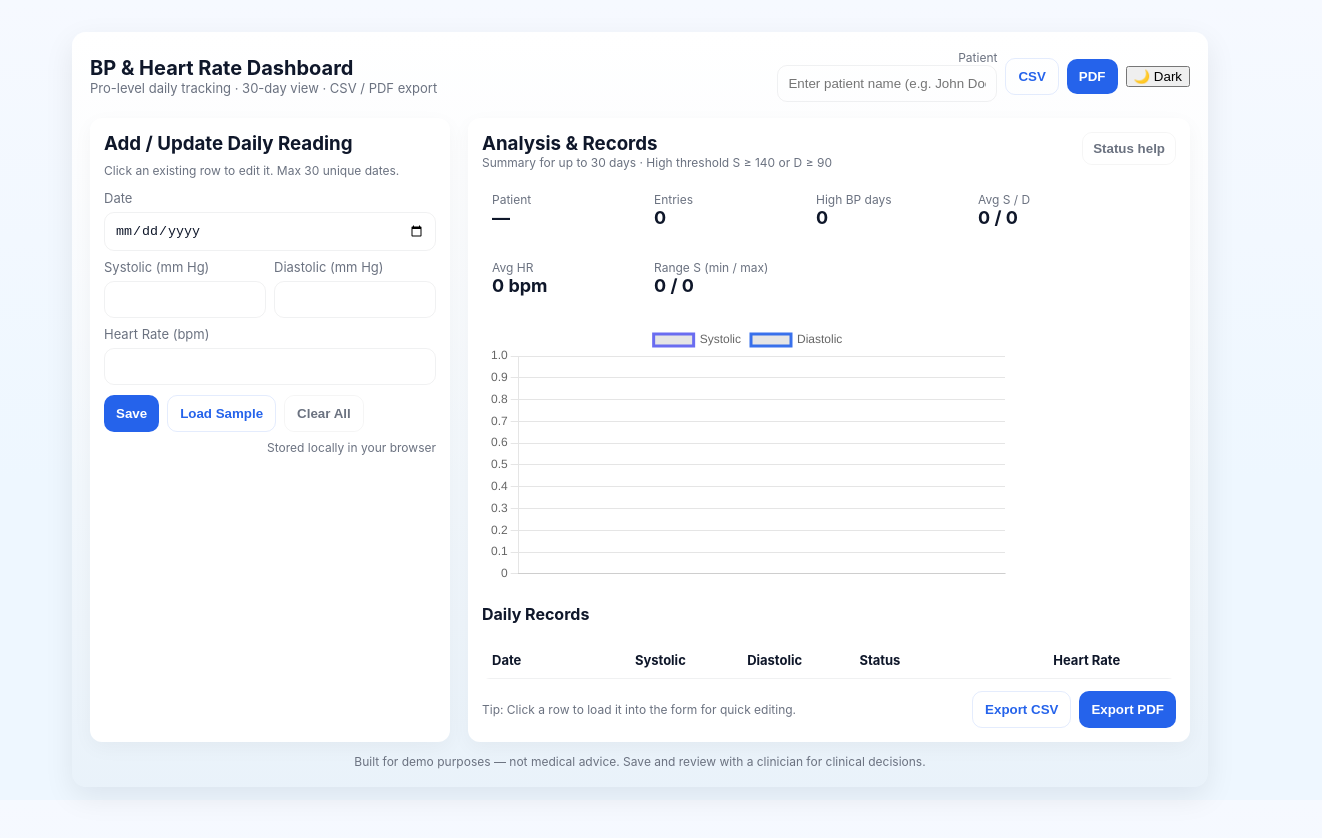
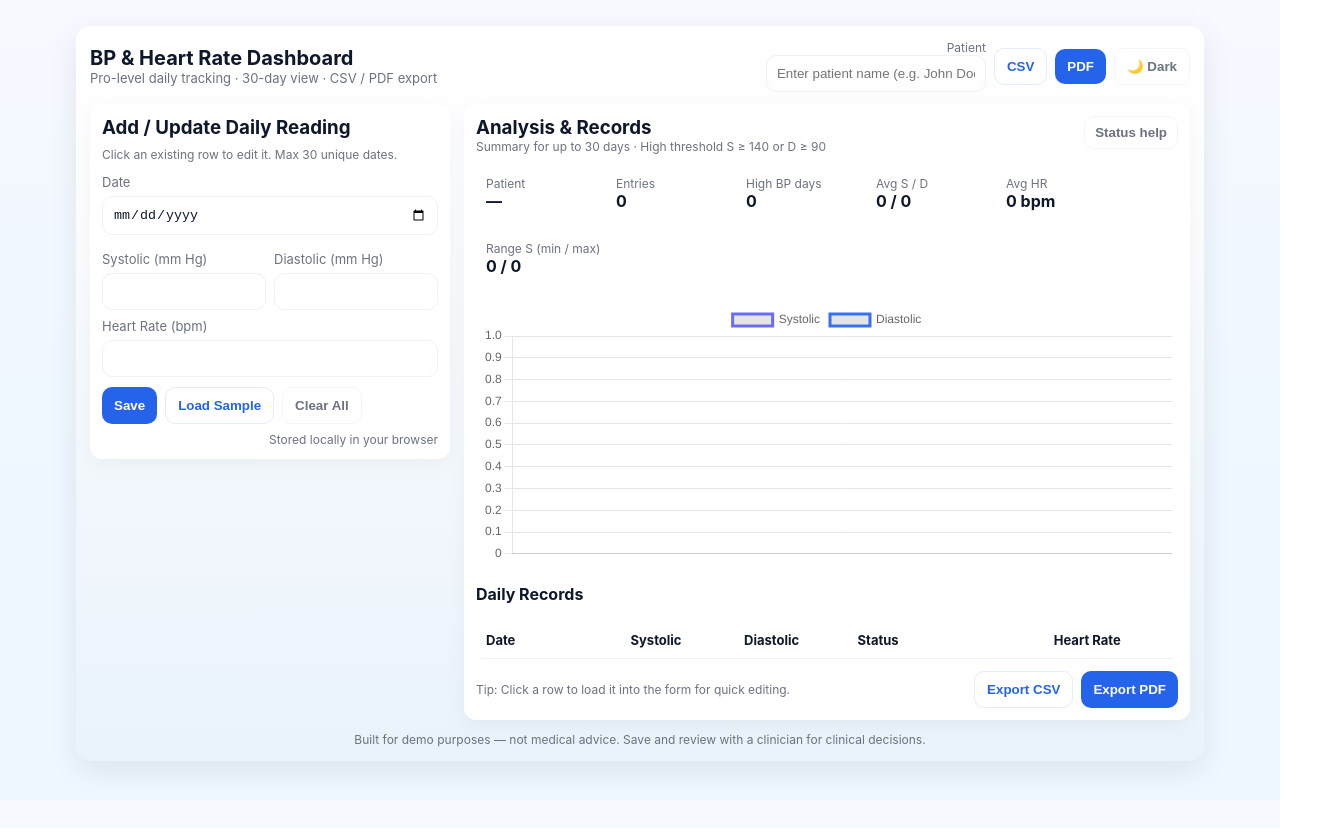
Before and after one commit to anshsaini96/Auraa-HealthCare, a plain HTML site: page index.html in a window 1280 px wide. Shown: the whole page, 1322 px wide, since content can reach past the window. Drawn offline with nearby package versions, Linux system fonts and the light colour scheme.

Commit message:
Update index.html

```diff
--- a/index.html
+++ b/index.html
@@ -21,6 +21,7 @@
       --text: #0f172a;
       --glass: rgba(255,255,255,0.6);
       --success: #16a34a;
+      --radius: 12px;
     }
     /* Dark theme variables override */
     body.dark{
@@ -36,20 +37,20 @@
 
     /* Basic layout */
     html,body{height:100%;margin:0;font-family:Inter,ui-sans-serif,system-ui,-apple-system,'Segoe UI',Roboto,'Helvetica Neue',Arial;}
-    body{background:linear-gradient(180deg,var(--bg),#eef7ff 60%);color:var(--text);padding:20px;}
-    .app{max-width:1100px;margin:12px auto;padding:18px;border-radius:14px;background:linear-gradient(180deg,var(--card),rgba(0,0,0,0.02));box-shadow:0 10px 30px rgba(2,6,23,0.08);}
+    body{background:linear-gradient(180deg,var(--bg),#eef7ff 60%);color:var(--text);padding:14px;}
+    .app{max-width:1100px;margin:12px auto;padding:14px;border-radius:14px;background:linear-gradient(180deg,var(--card),rgba(0,0,0,0.02));box-shadow:0 10px 30px rgba(2,6,23,0.08);}
 
-    header{display:flex;align-items:center;justify-content:space-between;gap:12px;margin-bottom:16px}
+    header{display:flex;align-items:center;justify-content:space-between;gap:12px;margin-bottom:12px;flex-wrap:wrap}
     header h1{font-size:20px;margin:0}
     header .sub{color:var(--muted);font-size:13px}
 
-    .top-controls{display:flex;gap:8px;align-items:center}
+    .top-controls{display:flex;gap:8px;align-items:center;flex-wrap:wrap}
 
     /* Input panel + report grid */
-    .grid{display:grid;grid-template-columns:360px 1fr;gap:18px}
+    .grid{display:grid;grid-template-columns:360px 1fr;gap:14px;align-items:start}
     @media (max-width:980px){ .grid{grid-template-columns:1fr} }
 
-    .panel{background:var(--card);padding:14px;border-radius:12px;box-shadow:0 6px 20px rgba(2,6,23,0.04)}
+    .panel{background:var(--card);padding:12px;border-radius:12px;box-shadow:0 6px 20px rgba(2,6,23,0.04);overflow:hidden}
     label{display:block;font-size:13px;margin:8px 0 6px;color:var(--muted)}
     input[type="text"], input[type="date"], input[type="number"], select{
       width:100%;padding:10px;border-radius:10px;border:1px solid rgba(15,23,42,0.06);background:transparent;color:inherit;box-sizing:border-box;
@@ -63,12 +64,14 @@
     .small{font-size:12px;color:var(--muted)}
 
     /* Metrics + chart */
-    .metrics{display:flex;gap:12px;flex-wrap:wrap;margin-bottom:12px}
-    .metric{background:var(--glass);padding:10px;border-radius:10px;min-width:130px}
+    .metrics{display:flex;gap:10px;flex-wrap:wrap;margin-bottom:12px}
+    .metric{background:var(--glass);padding:10px;border-radius:10px;min-width:120px;box-sizing:border-box}
     .metric .label{font-size:12px;color:var(--muted)}
-    .metric .value{font-weight:700;font-size:18px}
+    .metric .value{font-weight:700;font-size:16px}
 
-    .chart-wrap{height:260px;background:transparent;padding:6px;border-radius:8px}
+    .chart-wrap{height:260px;background:transparent;padding:6px;border-radius:8px;display:flex;align-items:center;justify-content:center}
+
+    canvas{max-width:100% !important;height:auto !important}
 
     table{width:100%;border-collapse:collapse;margin-top:12px;border-radius:8px;overflow:hidden}
     th,td{padding:10px;text-align:left;border-bottom:1px solid rgba(15,23,42,0.06);font-size:13px}
@@ -81,7 +84,7 @@
     .status-elev{background:#f59e0b}
     .status-high{background:var(--danger)}
 
-    .controls-bottom{display:flex;gap:8px;align-items:center;justify-content:space-between;margin-top:12px}
+    .controls-bottom{display:flex;gap:8px;align-items:center;justify-content:space-between;margin-top:12px;flex-wrap:wrap}
     .muted{color:var(--muted)}
 
     .tooltip{position:relative;display:inline-block}
@@ -89,6 +92,24 @@
     .tooltip:hover .tiptext{visibility:visible;opacity:1}
 
     footer{margin-top:12px;font-size:12px;color:var(--muted);text-align:center}
+
+    /* Mobile adjustments */
+    @media (max-width:600px){
+      body{padding:10px}
+      .app{padding:12px}
+      header{gap:8px}
+      .top-controls{width:100%;justify-content:space-between}
+      .metric{min-width:110px;font-size:13px}
+      .chart-wrap{height:200px}
+      th,td{padding:8px;font-size:12px}
+      .btn{padding:8px 10px;font-size:14px}
+      /* make actions stack full width */
+      .panel form > div[style*="display:flex"]{flex-direction:column}
+      .panel form .btn, .panel form .btn.secondary, .panel form .btn.ghost{width:100%}
+      .top-controls input[type="text"]{min-width:140px}
+      /* table scroll horizontally if too wide */
+      #report .panel > div[style*="overflow:auto"]{overflow-x:auto}
+    }
   </style>
 </head>
 <body>
@@ -105,7 +126,7 @@
           <input id="patientName" type="text" placeholder="Enter patient name (e.g. John Doe)" style="min-width:220px"/>
         </div>
 
-        <div style="display:flex;gap:8px;align-items:center">
+        <div style="display:flex;gap:8px;align-items:center;flex-wrap:wrap">
           <button id="csvBtn" class="btn secondary">CSV</button>
           <button id="pdfBtn" class="btn">PDF</button>
 
@@ -126,7 +147,7 @@
           <label for="date">Date</label>
           <input id="date" type="date" required/>
 
-          <div class="row">
+          <div class="row" style="margin-top:8px">
             <div class="col">
               <label for="systolic">Systolic (mm Hg)</label>
               <input id="systolic" type="number" min="30" max="300" required />
@@ -137,7 +158,7 @@
             </div>
           </div>
 
-          <label for="heartrate">Heart Rate (bpm)</label>
+          <label for="heartrate" style="margin-top:8px">Heart Rate (bpm)</label>
           <input id="heartrate" type="number" min="30" max="220" required />
 
           <div style="display:flex;gap:8px;margin-top:10px;flex-wrap:wrap">
@@ -190,7 +211,7 @@
 
           <div class="controls-bottom">
             <div class="small muted">Tip: Click a row to load it into the form for quick editing.</div>
-            <div style="display:flex;gap:8px">
+            <div style="display:flex;gap:8px;flex-wrap:wrap">
               <button id="exportCsv" class="btn secondary">Export CSV</button>
               <button id="exportPdf" class="btn">Export PDF</button>
             </div>
@@ -277,6 +298,7 @@
         },
         options: {
           responsive:true,
+          maintainAspectRatio: false,
           plugins: { legend: { position:'top' } },
           scales: { y: { beginAtZero:false } }
         }
@@ -418,7 +440,7 @@
     csvBtn.addEventListener('click', downloadCSV);
     exportCsvBtn.addEventListener('click', downloadCSV);
 
-    /***** PDF export using html2pdf (captures report panel) *****/
+    /***** PDF export using html2pdf (captures report panel and embeds chart image) *****/
     function downloadPDF(){
       // clone the report panel for a clean print (include patient name and metrics)
       const origReport = document.getElementById('report');
@@ -430,11 +452,11 @@
       title.innerHTML = `<strong>Patient:</strong> ${patientName.value || '—'} &nbsp;&nbsp; <small style="color:gray">Generated: ${new Date().toLocaleString()}</small>`;
       report.insertBefore(title, report.firstChild);
 
-      // If the chart exists, replace the canvas in the clone with a PNG image of the chart
+      // Convert main chart to image (if exists) and replace canvas in clone
       try {
         if (bpChart && typeof bpChart.toBase64Image === 'function') {
           const chartDataUrl = bpChart.toBase64Image();
-          // find canvas inside cloned report and replace with image
+          // find the first canvas in the cloned report and replace with image
           const canvasInClone = report.querySelector('canvas');
           if (canvasInClone && canvasInClone.parentNode) {
             const img = document.createElement('img');
@@ -447,28 +469,26 @@
           }
         }
       } catch (err) {
-        // If conversion fails, continue — PDF will include the rest of the report
         console.warn('Could not convert chart to image for PDF:', err);
       }
 
-      // use html2pdf to print the clone
+      // Build a wrapper so html2pdf has a consistent context (helps with fonts/layout)
+      const wrapper = document.createElement('div');
+      wrapper.style.padding = '12px';
+      wrapper.style.fontFamily = getComputedStyle(document.body).fontFamily || 'Inter, sans-serif';
+      wrapper.appendChild(report);
+      document.body.appendChild(wrapper);
+
       const opt = {
         margin: 10,
         filename: `${(patientName.value || 'Patient')}_BP_Report_${new Date().toISOString().slice(0,10)}.pdf`,
         image: { type: 'jpeg', quality: 0.95 },
-        html2canvas: { scale: 2, useCORS: true },
+        html2canvas: { scale: 2, useCORS: true, logging: false },
         jsPDF: { unit: 'mm', format: 'a4', orientation: 'portrait' }
       };
 
-      // html2pdf expects a DOM element — we will create a temporary container so styles are applied
-      const wrapper = document.createElement('div');
-      // copy computed styles that can affect layout minimally
-      wrapper.style.fontFamily = getComputedStyle(document.body).fontFamily || 'Inter, sans-serif';
-      wrapper.appendChild(report);
-      document.body.appendChild(wrapper);
-
-      html2pdf().set(opt).from(report).save().then(()=> {
-        // cleanup
+      // generate pdf from wrapper (report is inside)
+      html2pdf().set(opt).from(wrapper).save().then(()=> {
         wrapper.remove();
       }).catch((err)=>{
         console.error('PDF export failed:', err);
@@ -485,8 +505,6 @@
       localStorage.setItem(NIGHT_KEY, on ? '1' : '0');
       modeIcon.textContent = on ? '☀️' : '🌙';
       modeText.textContent = on ? 'Light' : 'Dark';
-      // also slightly change button styles for clarity
-      nightToggle.classList.toggle('btn', on);
     }
     nightToggle.addEventListener('click', ()=>{
       const currentlyDark = document.body.classList.contains('dark');
```
